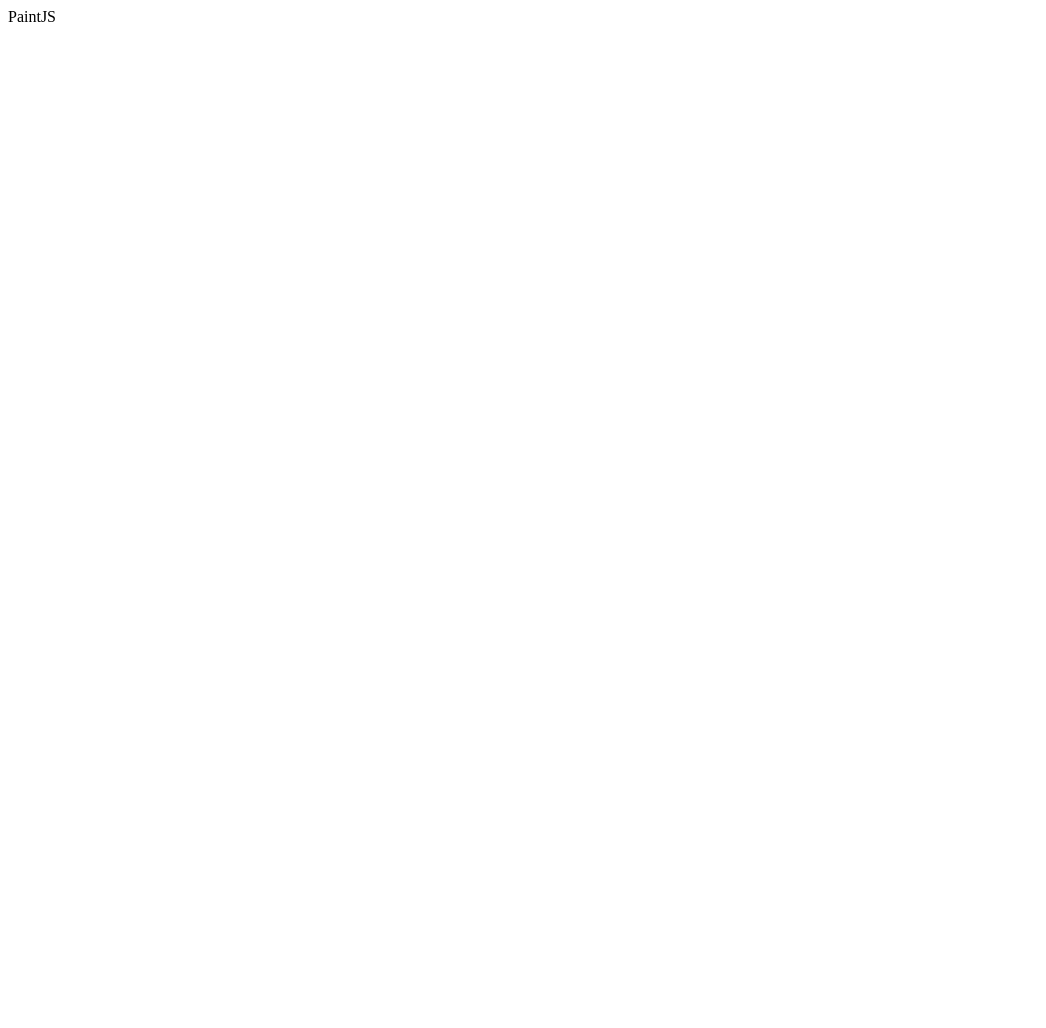
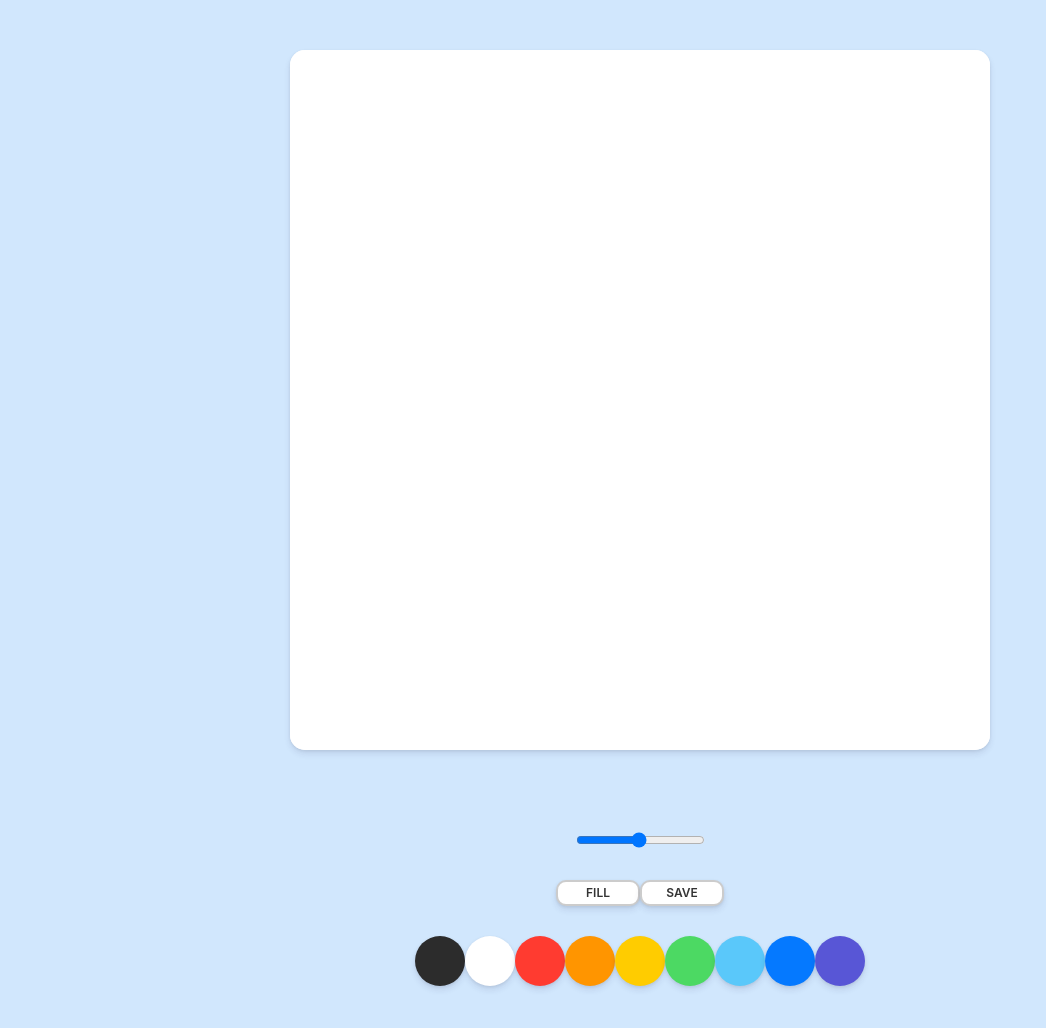
Before and after one commit to David-Myeonghan/PaintTool_VanillaJS, a plain HTML site: page index.html in a window 1280 px wide. Shown: the whole page, without its empty margins (0-1046 px from the left). Before the commit the page ends 800 px from the top, so only its background shows below. Drawn offline with Linux system fonts and the light colour scheme.

Commit message:
paint tool

```diff
--- a/app.js
+++ b/app.js
@@ -0,0 +1,106 @@
+const canvas = document.getElementById("jsCanvas");
+const ctx = canvas.getContext("2d");
+const colors = document.getElementsByClassName("jsColor");
+const range = document.getElementById("jsRange");
+const mode = document.getElementById("jsMode");
+const saveBtn = document.getElementById("jsSave");
+
+const INITIAL_COLOR = "#2c2c2c";
+const CANVAS_SIZE = 700;
+
+canvas.width = CANVAS_SIZE;
+canvas.height = CANVAS_SIZE;
+
+ctx.fillStyle = "white";
+ctx.fillRect(0, 0, CANVAS_SIZE, CANVAS_SIZE);
+ctx.strokeStyle = INITIAL_COLOR;
+ctx.fillStyle = INITIAL_COLOR;
+ctx.lineWidth = 2.5;
+
+let painting = false;
+let filling = false;
+
+function stopPainting() {
+	painting = false;
+}
+
+function startPainting() {
+	painting = true;
+}
+
+function onMouseMove(event) {
+	const x = event.offsetX;
+	const y = event.offsetY;
+	if (!painting) {
+		// creating, and moving path
+		ctx.beginPath();
+		ctx.moveTo(x, y);
+	} else {
+		ctx.lineTo(x, y);
+		ctx.stroke();
+	}
+}
+
+function handleColorClick(event) {
+	const color = event.target.style.backgroundColor;
+	ctx.strokeStyle = color;
+	ctx.fillStyle = color;
+}
+
+function handleRangeChange(event) {
+	const size = event.target.value;
+	ctx.lineWidth = size;
+}
+
+function handleModeClick() {
+	if (filling === true) {
+		filling = false;
+		mode.innerText = "Fill";
+	} else {
+		filling = true;
+		mode.innerText = "Paint";
+	}
+}
+
+function handleCanvasClick() {
+	if (filling) {
+		ctx.fillRect(0, 0, CANVAS_SIZE, CANVAS_SIZE);
+	}
+}
+
+function handleCM(event) {
+	event.preventDefault(); // This is way to stop right click!!
+}
+
+function handleSaveClick(event) {
+	const image = canvas.toDataURL();
+	const link = document.createElement("a");
+	link.href = image;
+	link.download = "PaintJS";
+	link.click();
+}
+
+if (canvas) {
+	canvas.addEventListener("mousemove", onMouseMove);
+	canvas.addEventListener("mousedown", startPainting);
+	canvas.addEventListener("mouseup", stopPainting);
+	canvas.addEventListener("mouseleave", stopPainting);
+	canvas.addEventListener("click", handleCanvasClick);
+	canvas.addEventListener("contextmenu", handleCM);
+}
+
+Array.from(colors).forEach(color =>
+	color.addEventListener("click", handleColorClick)
+);
+
+if (range) {
+	range.addEventListener("input", handleRangeChange);
+}
+
+if (mode) {
+	mode.addEventListener("click", handleModeClick);
+}
+
+if (saveBtn) {
+	saveBtn.addEventListener("click", handleSaveClick);
+}
--- a/index.html
+++ b/index.html
@@ -2,11 +2,66 @@
 <html lang="en">
 	<head>
 		<meta charset="UTF-8" />
-        <meta name="viewport" content="width=device-width, initial-scale=1.0" />
-        <link rel="stylesheet" href="styles.css"
+		<meta name="viewport" content="width=device-width, initial-scale=1.0" />
+		<meta http-equiv="X-UA-Compatible" content="ie=edge" />
+		<link rel="stylesheet" href="styles.css" />
 		<title>PaintJS</title>
 	</head>
 	<body>
-        <script src="app.js"></script>
-    </body>
+		<canvas id="jsCanvas" class="canvas"></canvas>
+		<div class="controls">
+			<div class="controls__range">
+				<input
+					type="range"
+					id="jsRange"
+					min="0.1"
+					max="5.0"
+					value="2.5"
+					step="0.1"
+				/>
+			</div>
+			<div class="controls__btns">
+				<button id="jsMode">Fill</button><button id="jsSave">Save</button>
+			</div>
+			<div class="controls__colors" id="jsColors">
+				<div
+					class="controls__color jsColor"
+					style="background-color:#2c2c2c"
+				></div>
+				<div
+					class="controls__color jsColor"
+					style="background-color:white"
+				></div>
+				<div
+					class="controls__color jsColor"
+					style="background-color:#FF3B30"
+				></div>
+				<div
+					class="controls__color jsColor"
+					style="background-color:#FF9500"
+				></div>
+				<div
+					class="controls__color jsColor"
+					style="background-color:#FFCC00"
+				></div>
+				<div
+					class="controls__color jsColor"
+					style="background-color:#4CD963"
+				></div>
+				<div
+					class="controls__color jsColor"
+					style="background-color:#5AC8FA"
+				></div>
+				<div
+					class="controls__color jsColor"
+					style="background-color:#0579FF"
+				></div>
+				<div
+					class="controls__color jsColor"
+					style="background-color:#5856D6"
+				></div>
+			</div>
+		</div>
+		<script src="app.js"></script>
+	</body>
 </html>
--- /dev/null
+++ b/reset.css
@@ -0,0 +1,129 @@
+/* http://meyerweb.com/eric/tools/css/reset/
+   v2.0 | 20110126
+   License: none (public domain)
+*/
+
+html,
+body,
+div,
+span,
+applet,
+object,
+iframe,
+h1,
+h2,
+h3,
+h4,
+h5,
+h6,
+p,
+blockquote,
+pre,
+a,
+abbr,
+acronym,
+address,
+big,
+cite,
+code,
+del,
+dfn,
+em,
+img,
+ins,
+kbd,
+q,
+s,
+samp,
+small,
+strike,
+strong,
+sub,
+sup,
+tt,
+var,
+b,
+u,
+i,
+center,
+dl,
+dt,
+dd,
+ol,
+ul,
+li,
+fieldset,
+form,
+label,
+legend,
+table,
+caption,
+tbody,
+tfoot,
+thead,
+tr,
+th,
+td,
+article,
+aside,
+canvas,
+details,
+embed,
+figure,
+figcaption,
+footer,
+header,
+hgroup,
+menu,
+nav,
+output,
+ruby,
+section,
+summary,
+time,
+mark,
+audio,
+video {
+	margin: 0;
+	padding: 0;
+	border: 0;
+	font-size: 100%;
+	font: inherit;
+	vertical-align: baseline;
+}
+/* HTML5 display-role reset for older browsers */
+article,
+aside,
+details,
+figcaption,
+figure,
+footer,
+header,
+hgroup,
+menu,
+nav,
+section {
+	display: block;
+}
+body {
+	line-height: 1;
+}
+ol,
+ul {
+	list-style: none;
+}
+blockquote,
+q {
+	quotes: none;
+}
+blockquote:before,
+blockquote:after,
+q:before,
+q:after {
+	content: "";
+	content: none;
+}
+table {
+	border-collapse: collapse;
+	border-spacing: 0;
+}
--- a/styles.css
+++ b/styles.css
@@ -0,0 +1,65 @@
+@import "reset.css";
+body {
+	background-color: #d1e7fd;
+	font-family: -apple-system, BlinkMacSystemFont, "Segoe UI", Roboto, Oxygen,
+		Ubuntu, Cantarell, "Open Sans", "Helvetica Neue", sans-serif;
+	display: flex;
+	flex-direction: column;
+	align-items: center;
+	padding: 50px 0px;
+}
+
+.canvas {
+	width: 700px;
+	height: 700px;
+	background-color: white;
+	border-radius: 15px;
+	box-shadow: 0 4px 6px rgba(50, 50, 93, 0.11), 0 1px 3px rgba(0, 0, 0, 0.08);
+}
+
+.controls {
+	margin-top: 80px;
+	display: flex;
+	flex-direction: column;
+	align-items: center;
+}
+
+.controls .controls__btns {
+	margin-bottom: 30px;
+}
+
+.controls__btns button {
+	all: unset;
+	cursor: pointer;
+	background-color: white;
+	padding: 5px 0px;
+	width: 80px;
+	text-align: center;
+	border-radius: 10px;
+	box-shadow: 0 4px 6px rgba(50, 50, 93, 0.11), 0 1px 3px rgba(0, 0, 0, 0.08);
+	border: 2px solid rgba(0, 0, 0, 0.2);
+	color: rgba(0, 0, 0, 0.8);
+	text-transform: uppercase;
+	font-weight: 600;
+	font-size: 12px;
+}
+
+.controls__btns button:active {
+	transform: scale(0.98);
+}
+
+.controls .controls__colors {
+	display: flex;
+}
+
+.controls__colors .controls__color {
+	width: 50px;
+	height: 50px;
+	border-radius: 25px;
+	cursor: pointer;
+	box-shadow: 0 4px 6px rgba(50, 50, 93, 0.11), 0 1px 3px rgba(0, 0, 0, 0.08);
+}
+
+.controls .controls__range {
+	margin-bottom: 30px;
+}
```
